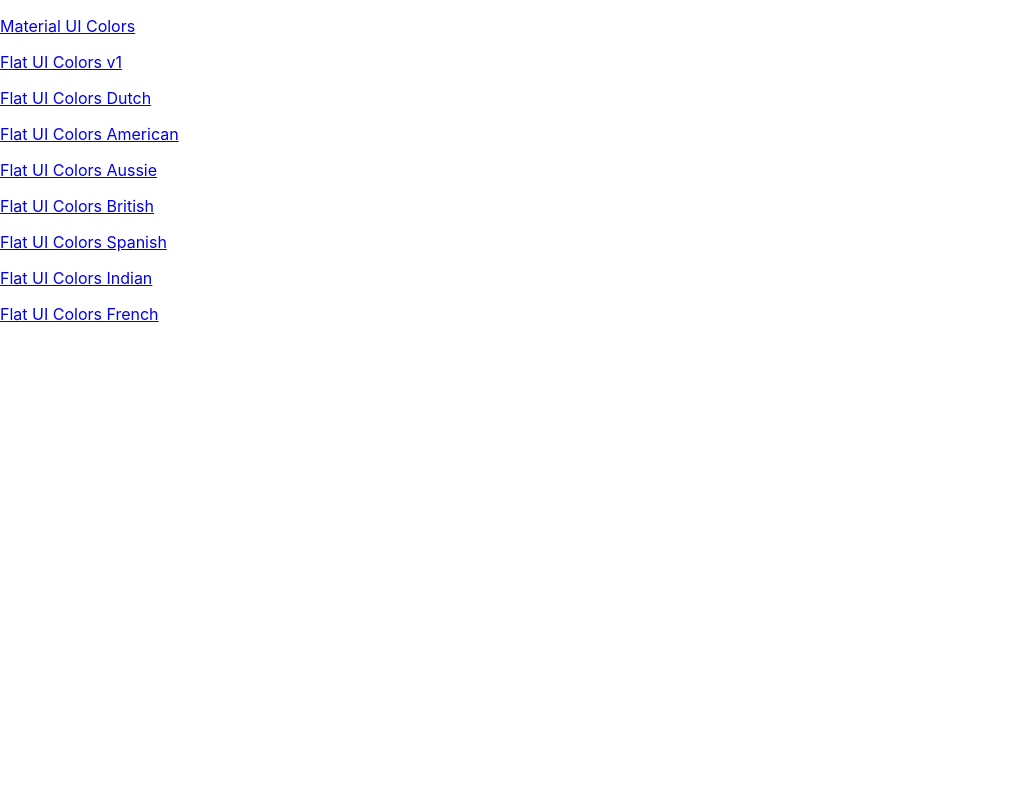
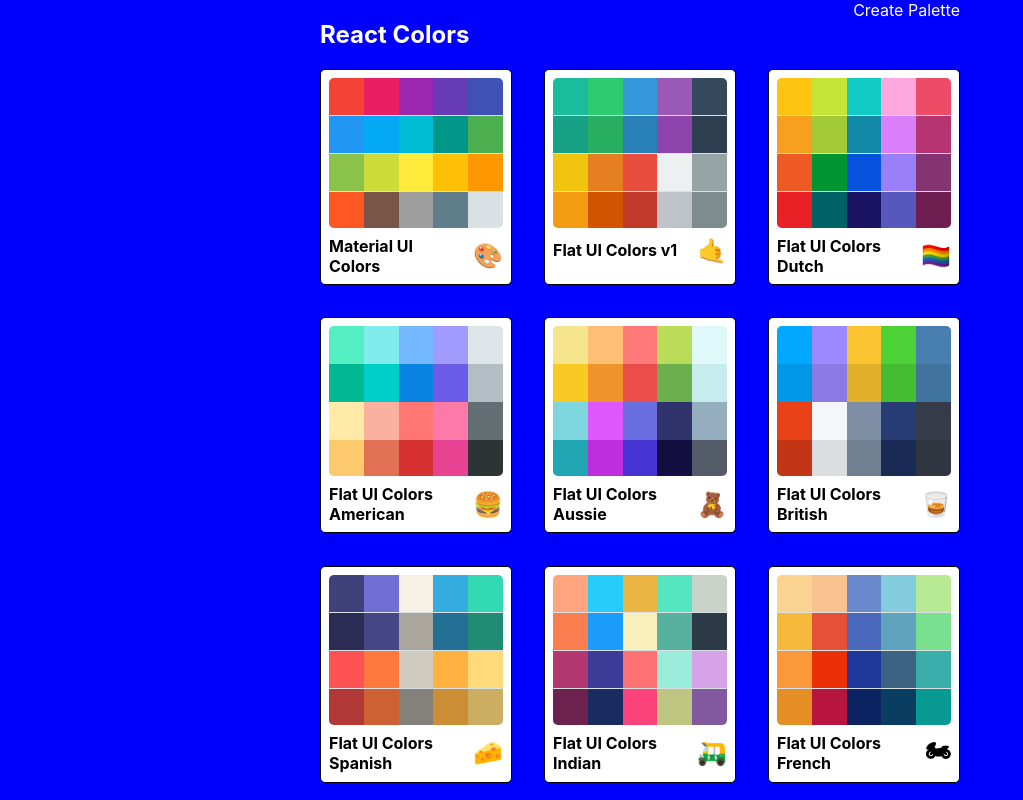
Before and after one commit to pranavmeshram/react-color-app, a React (Create React App) app in the folder colors-app/: page / in a window 1280 px wide. Shown: the whole page, without its empty margins (0-1023 px from the left). Built offline with nearby package versions, Linux system fonts and the light colour scheme.

Commit message:
styling mini-palettes and palette list with mui-styles

```diff
--- a/colors-app/package.json
+++ b/colors-app/package.json
@@ -5,6 +5,7 @@
   "dependencies": {
     "@material-ui/core": "^4.12.4",
     "@material-ui/icons": "^4.11.3",
+    "@material-ui/styles": "^4.11.5",
     "@testing-library/jest-dom": "^5.16.4",
     "@testing-library/react": "^13.2.0",
     "@testing-library/user-event": "^13.5.0",
--- /dev/null
+++ b/colors-app/src/components/MiniPalette.js
@@ -0,0 +1,79 @@
+import React from 'react';
+import { withStyles } from '@material-ui/styles';
+
+
+const styles = {
+    root: {
+        backgroundColor: "white",
+        border: "1px solid black",
+        borderRadius: "5px",
+        padding: "0.5rem",
+        position: "relative",
+        overflow: "visible",
+        "&:hover": {
+            cursor: "pointer"
+        }
+    },
+    colors: {
+        backgroundColor: "#dae1e4",
+        height: "150px",
+        width: "100%",
+        borderRadius: "5px",
+        overflow: "hidden",
+    },
+    title: {
+        display: "flex",
+        justifyContent: "space-between",
+        alignItems: "center",
+        margin: "0",
+        color: "black",
+        paddingTop: "0.5rem",
+        fontSize: "1rem",
+        position: "relative"
+    },
+    emoji: {
+        marginLeft: "0.5rem",
+        fontSize: "1.5rem"
+    },
+    miniColors: {
+        height: "25%",
+        width: "20%",
+        display: "inline-block",
+        margin: "0 auto",
+        position: "relative",
+        marginBottom: "-3.5px"
+    }
+}
+
+function MiniPalette(props) {
+    const { classes, paletteName, emoji, colors } = props;
+
+    const miniColorBoxes = colors.map(color => (
+        <div
+            className={classes.miniColors}
+            style={{ backgroundColor: color.color }}
+            key={color.name}
+        />
+    ))
+
+
+    return (
+        <div className={classes.root}>
+
+            <div className={classes.colors}>
+                {miniColorBoxes}
+            </div>
+
+            <h5 className={classes.title}>
+                {paletteName}
+                <span className={classes.emoji}>
+                    {emoji}
+                </span>
+            </h5>
+
+        </div>
+    )
+}
+
+
+export default withStyles(styles)(MiniPalette);
--- a/colors-app/src/components/PaletteList.js
+++ b/colors-app/src/components/PaletteList.js
@@ -1,19 +1,62 @@
 import React, { Component } from 'react';
+import MiniPalette from './MiniPalette';
 import { Link } from "react-router-dom";
+import { withStyles } from '@material-ui/styles';
+
+
+const styles = {
+    root: {
+        backgroundColor: "blue",
+        height: "100vh",
+        display: "flex",
+        alignItems: "flex-start",
+        justifyContent: "center"
+    },
+    container: {
+        width: "50%",
+        display: "flex",
+        alignItems: "flex-start",
+        flexDirection: "column",
+        flexWrap: "wrap"
+    },
+    nav: {
+        display: "flex",
+        width: "100%",
+        justifyContent: "space-between",
+        color: "white"
+    },
+    palettes: {
+        boxSizing: "border-box",
+        width: "100%",
+        display: "grid",
+        gridTemplateColumns: "repeat(3, 30%)",
+        gridGap: "5%"
+    }
+};
 
 class PaletteList extends Component {
     render() {
-        const { palettes } = this.props
+        const { classes, palettes } = this.props
         return (
-            <div>
-                {palettes.map(palette => (
-                    <p>
-                        <Link to={`/palette/${palette.id}`}>{palette.paletteName}</Link>
-                    </p>
-                ))}
+            <div className={classes.root}>
+                <div className={classes.container}>
+
+                    <nav className={classes.nav}>
+                        <h1>React Colors</h1>
+                        <span>Create Palette</span>
+                    </nav>
+
+                    <div className={classes.palettes}>
+                        {palettes.map(palette => (
+                            <MiniPalette {...palette} />
+                        ))}
+                    </div>
+
+                </div>
+
             </div>
         )
     }
 }
 
-export default PaletteList;
+export default withStyles(styles)(PaletteList);
```
Also changed, not shown: 1 other file (tests, documents, lock files or other folders).
